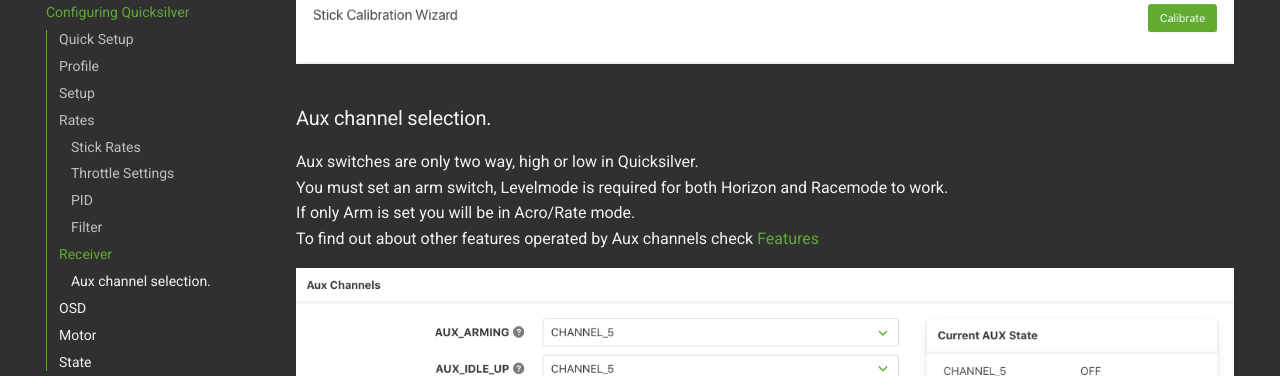
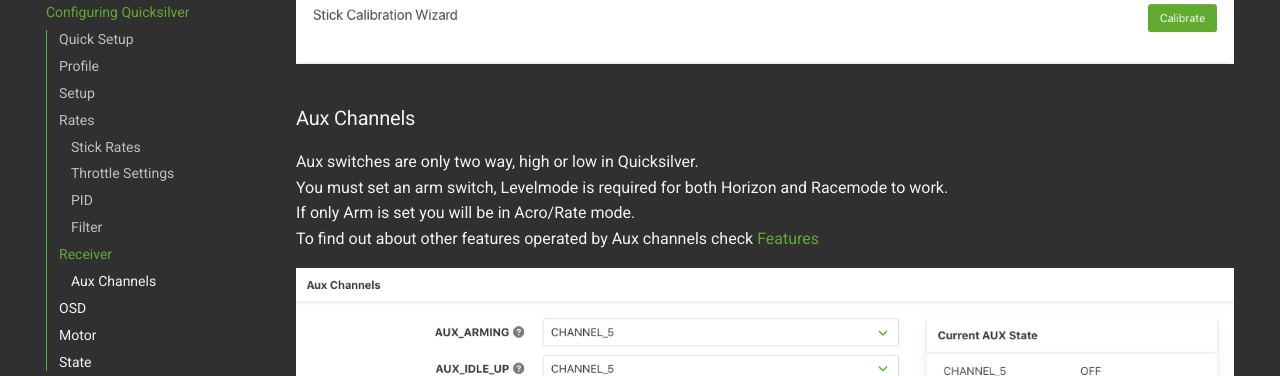
Before and after one commit to BossHobby/Docs, an MkDocs documentation site: the page built from docs/Configuring-Quicksilver.md, in a window 1280 px wide and 900 px high, scrolled down 5588 px. Shown: the part 154-530 px from the top of the window. Built offline with MkDocs 1.6.1 and Material for MkDocs 9.7.7, drawn with Linux system fonts in a browser that asks for light colours; comment, search, counter and statistics services are not loaded.

Commit message:
Configuring: align headline, highlight warning

```diff
--- a/docs/Configuring-Quicksilver.md
+++ b/docs/Configuring-Quicksilver.md
@@ -81,7 +81,7 @@
 <img src="/assets/img/QS_receiver_1.png" width=100%>
 <img src="/assets/img/QS_receiver_2.png" width=100%>
 
-### Aux channel selection.
+### Aux Channels
 
 Aux switches are only two way, high or low in Quicksilver.
 You must set an arm switch, Levelmode is required for both Horizon and Racemode to work.
```
Also changed, not shown: other parts of docs/Configuring-Quicksilver.md (+3 -1 lines).
